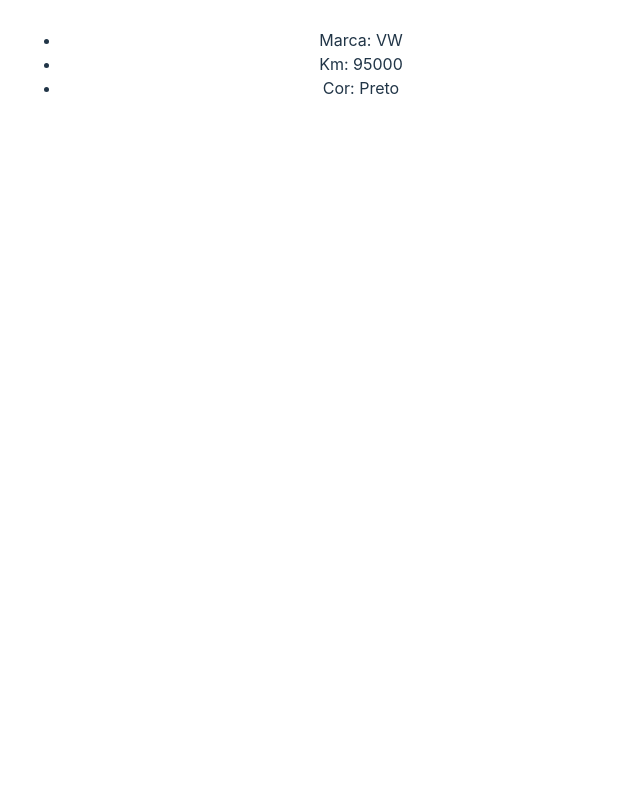
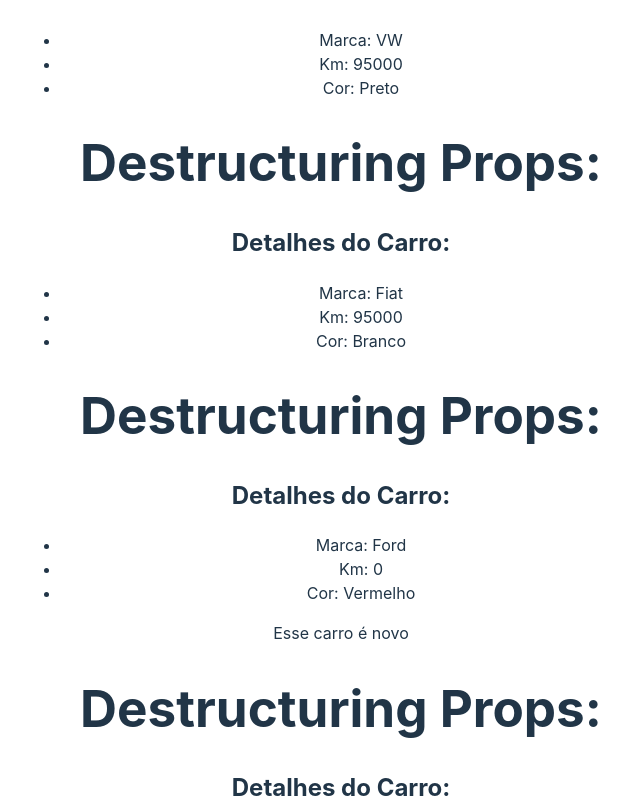
Before and after one commit to rafavanzele/REACT, a React (Vite) app in the folder 3_AVANCANDO_EM_REACT/avancando_em_react/: page / in a window 1280 px wide. Shown: the part 1965-2763 px from the top of the page, without its empty margins (299-939 px from the left). Before the commit the page ends 2313 px from the top, so only its background shows below. Built offline with nearby package versions, Linux system fonts and the light colour scheme.

Commit message:
loop em array de objetos

```diff
--- a/3_AVANCANDO_EM_REACT/avancando_em_react/src/App.jsx
+++ b/3_AVANCANDO_EM_REACT/avancando_em_react/src/App.jsx
@@ -11,6 +11,13 @@
 
 function App() {
   const [count, setCount] = useState(0)
+
+  const cars = [
+    {id: 1, brand:'GM', km: 115000, color: 'Prata', newCar: false},
+    {id: 1, brand:'Kia', km: 0, color: 'Amarelo', newCar: true},
+    {id: 1, brand:'Ferrari', km: 0, color: 'Preto', newCar: true}
+  ]
+
 
   return (
     <>
@@ -33,10 +40,21 @@
         <ManageData/>
         <ListRender/>
         <ConditionalRender/>
+
         {/* props */}
         <ShowUserName name="Rafael"/>
+
         {/* destructuring props */}
-        <CarDetails brand='VW' km={95000} color='Preto'/>
+        <CarDetails brand='VW' km={95000} color='Preto' newCar={false}/>
+
+        {/* reaproveitando componentes */}
+        <CarDetails brand='Fiat' km={95000} color='Branco' newCar={false}/>
+        <CarDetails brand='Ford' km={0} color='Vermelho' newCar={true}/>
+
+        {/* loop em array de ojetos (usando o modelo 'cars' dali de cima) */}
+        {cars.map((car) => (
+          <CarDetails brand={car.brand} km={car.km} color={car.color} newCar={car.newCar}/>
+        ))}
       </div>
 
 
--- a/3_AVANCANDO_EM_REACT/avancando_em_react/src/components/CarDetails.jsx
+++ b/3_AVANCANDO_EM_REACT/avancando_em_react/src/components/CarDetails.jsx
@@ -1,6 +1,6 @@
 
 
-const CarDetails = ({brand, km, color}) => {
+const CarDetails = ({brand, km, color, newCar}) => {
   return (
     <div>
         <h1>Destructuring Props:</h1>
@@ -11,6 +11,8 @@
             <li>Cor: {color}</li>
         </ul>
 
+        {newCar && <p>Esse carro é novo</p>}
+
     </div>
   )
 }
```
